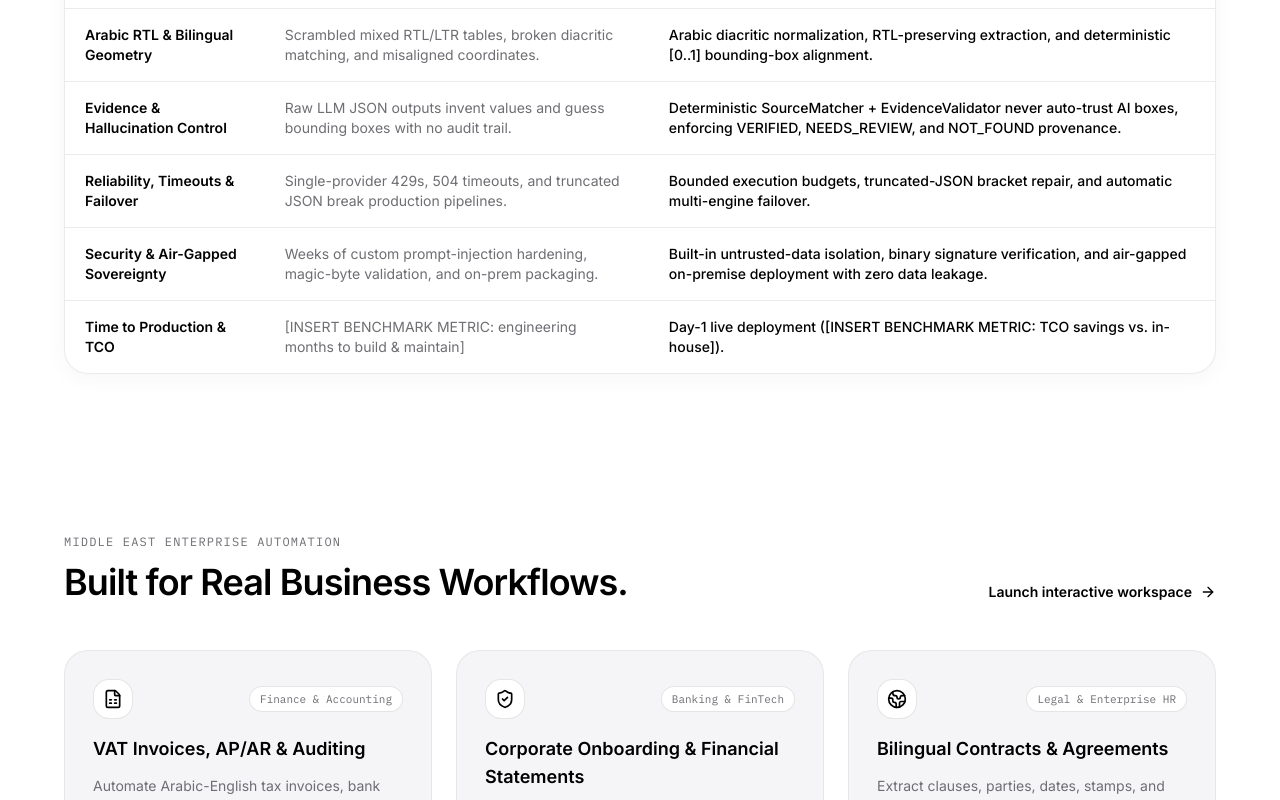
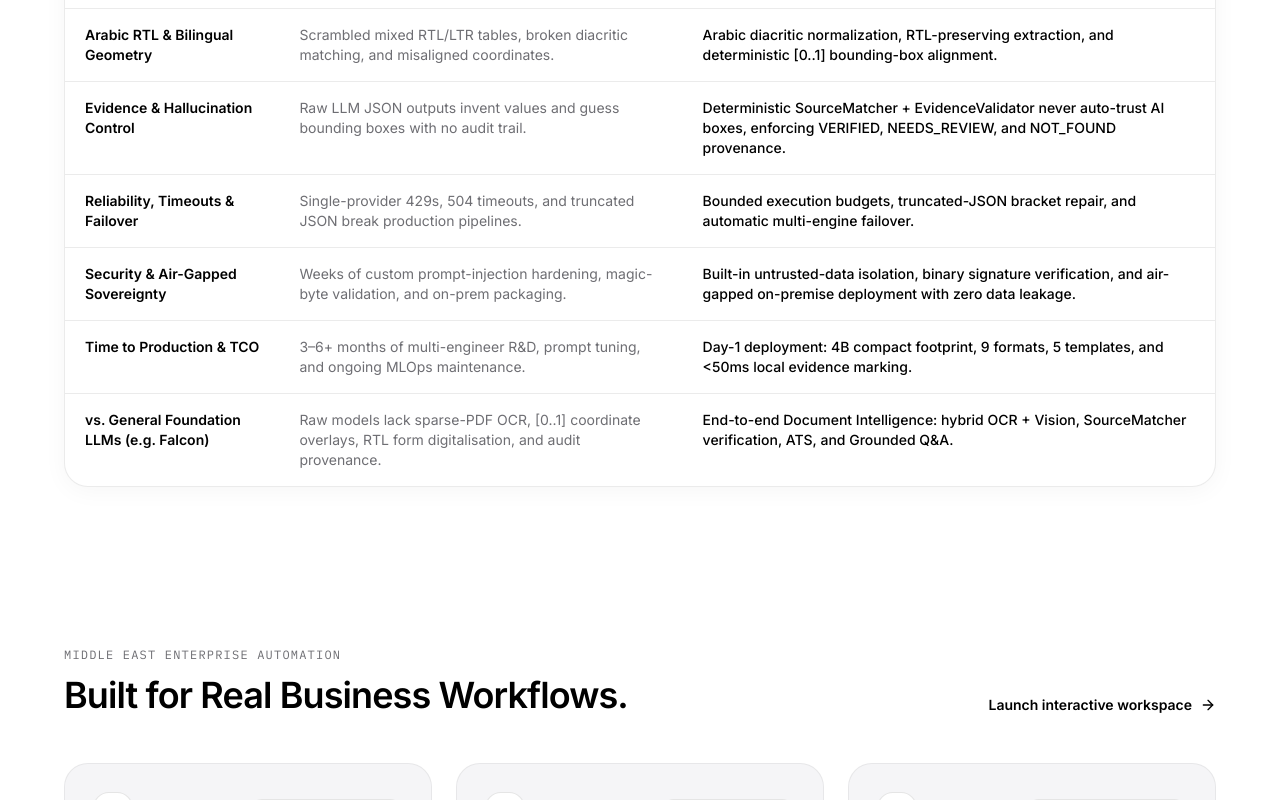
Before and after one commit to alimirabrar/kashfara, a Next.js app: page / in a window 1280 px wide. Shown: the part 2420-3220 px from the top of the page. Built offline with nearby package versions, Linux system fonts and the light colour scheme.

Commit message:
Remove benchmark placeholders, add verified specs and general LLM comparison

```diff
--- a/src/components/LandingPage.tsx
+++ b/src/components/LandingPage.tsx
@@ -597,8 +597,13 @@ export function LandingPage() {
                     ],
                     [
                       "Time to Production & TCO",
-                      "[INSERT BENCHMARK METRIC: engineering months to build & maintain]",
-                      "Day-1 live deployment ([INSERT BENCHMARK METRIC: TCO savings vs. in-house]).",
+                      "3–6+ months of multi-engineer R&D, prompt tuning, and ongoing MLOps maintenance.",
+                      "Day-1 deployment: 4B compact footprint, 9 formats, 5 templates, and <50ms local evidence marking.",
+                    ],
+                    [
+                      "vs. General Foundation LLMs (e.g. Falcon)",
+                      "Raw models lack sparse-PDF OCR, [0..1] coordinate overlays, RTL form digitalisation, and audit provenance.",
+                      "End-to-end Document Intelligence: hybrid OCR + Vision, SourceMatcher verification, ATS, and Grounded Q&A.",
                     ],
                   ].map(([dim, diy, kashfara]) => (
                     <tr key={dim} className="hover:bg-[#F5F5F7]/50 transition-colors">
```
Also changed, not shown: public/llms-full.txt, public/llms.txt.
